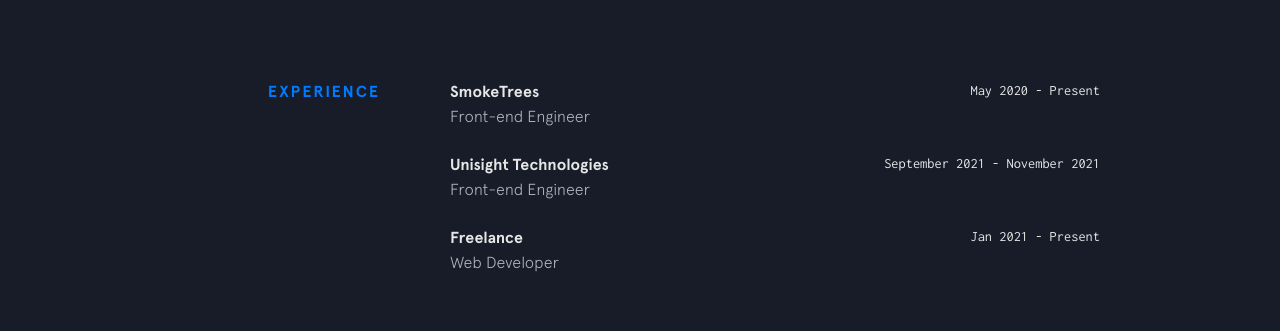
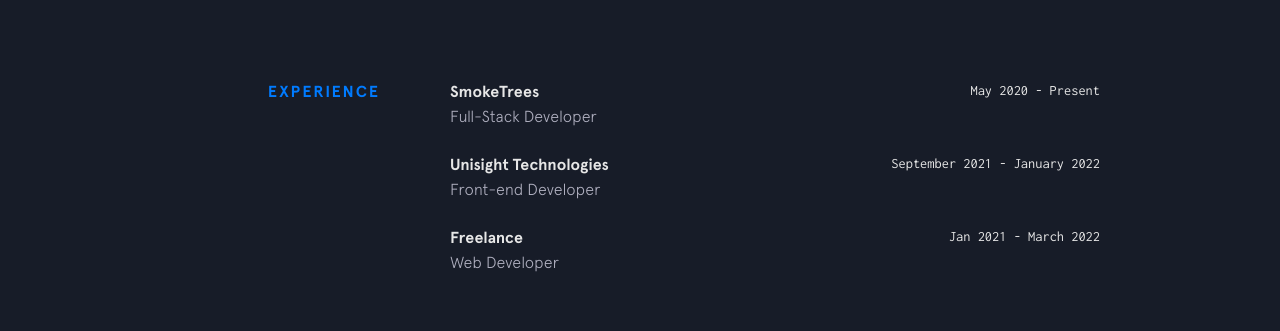
Before and after one commit to adarshsingh87/adarshsingh87.github.io, a Jekyll site: the page built from index.html, in a window 1280 px wide and 900 px high, scrolled down 1388 px. Shown: the part 153-484 px from the top of the window. Built offline with Jekyll 4.4.1, drawn with Linux system fonts in a browser that asks for light colours.

Commit message:
update: resume

```diff
--- a/_data/experience.yml
+++ b/_data/experience.yml
@@ -1,14 +1,14 @@
 - company: SmokeTrees
-  url: "https://smoketrees.in/"
+  url: 'https://smoketrees.in/'
   time: May 2020 - Present
-  position: Front-end Engineer
+  position: Full-Stack Developer
 
 - company: Unisight Technologies
-  url: "https://unisighttechnologies.com/"
-  time: September 2021 - November 2021
-  position: Front-end Engineer
+  url: 'https://unisighttechnologies.com/'
+  time: September 2021 - January 2022
+  position: Front-end Developer
 
 - company: Freelance
-  url: "mailto:adarshmanoj.05.as@gmail.com"
-  time: Jan 2021 - Present
+  url: 'mailto:adarshmanoj.05.as@gmail.com'
+  time: Jan 2021 - March 2022
   position: Web Developer
```
Also changed, not shown: 1 other file.
